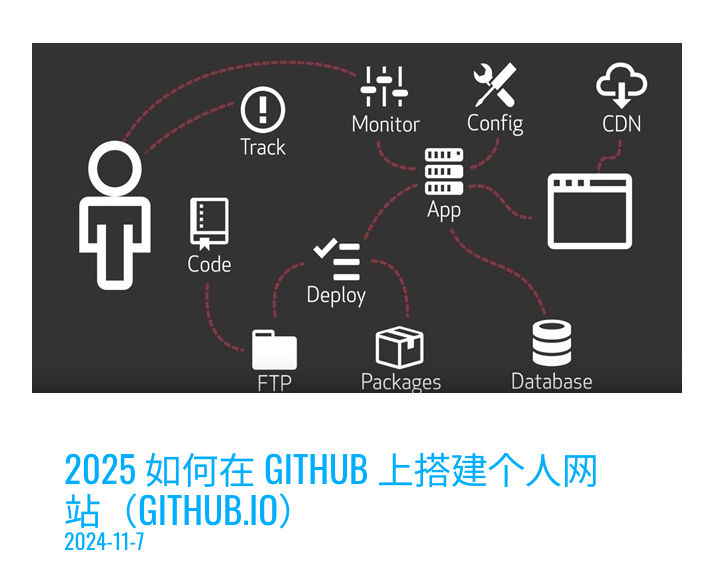
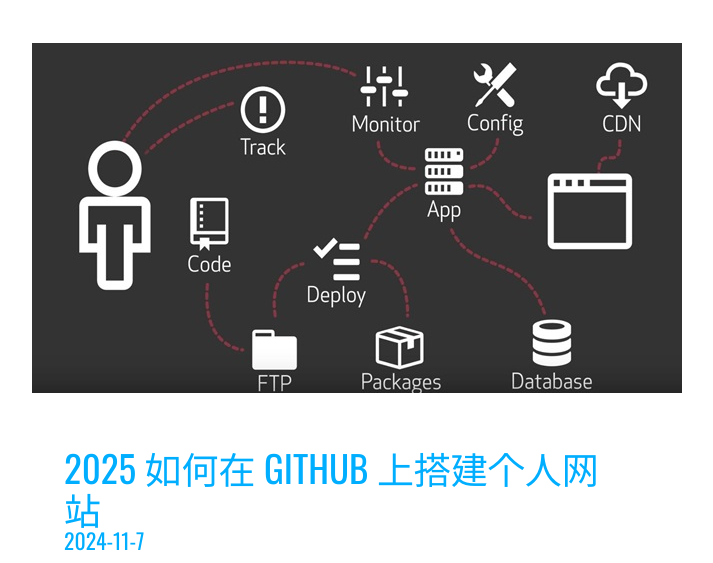
Before and after one commit to HF-MTF/blog, a plain HTML site: page index.html in a window 1280 px wide. Shown: the part 192-755 px from the top of the page, without its empty margins (38-751 px from the left). Drawn offline with nearby package versions, Linux system fonts and the light colour scheme.

Commit message:
Update index.html

```diff
--- a/index.html
+++ b/index.html
@@ -75,7 +75,7 @@
 					 <div class="content-grid-info">
 						 <img src="images/post3.jpg" alt=""/>
 						 <div class="post-info">
-						 <h4><a href="single2.html">2025 如何在 GitHub 上搭建个人网站（github.io）</a>  2024-11-7</h4>
+						 <h4><a href="single2.html">2025 如何在 GitHub 上搭建个人网站</a>  2024-11-7</h4>
 						 <p>目前，想要搭建自己的项目演示，又想要免费的服务，这时就可以使用 GitHub 提供的免费Pages服务：github.io 来托管个人静态网页</p>
 						 <a href="single2.html"><span></span>阅读详情</a>
 						 </div>
```
